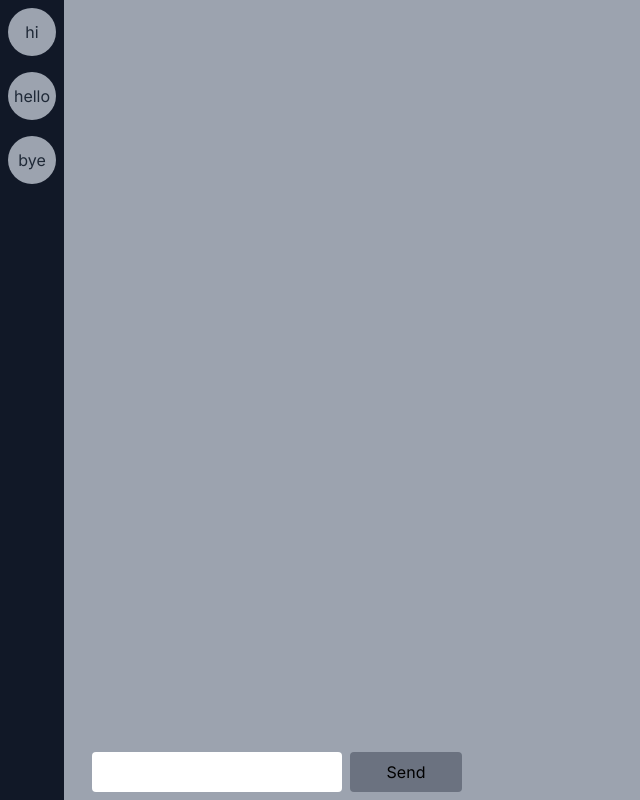
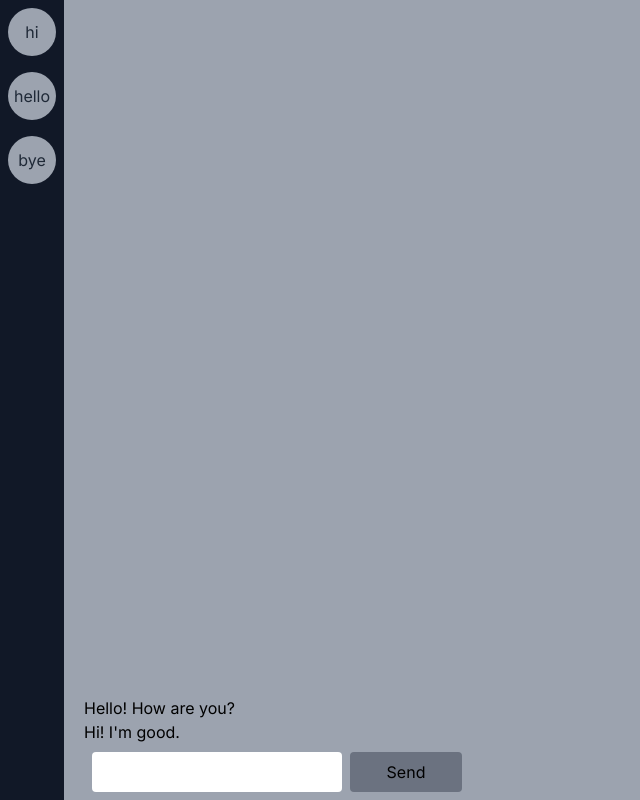
Before and after one commit to sorkofi/msg-app, a React (Vite) app: page /0 in a window 1280 px wide. Shown: the whole page, without its empty margins (0-640 px from the left). Built offline with nearby package versions, Linux system fonts and the light colour scheme.

Commit message:
added chat messages

```diff
--- a/src/components/Channel.tsx
+++ b/src/components/Channel.tsx
@@ -1,14 +1,19 @@
 import axios from "axios";
+import { useState } from "react";
 import { Message } from "./Message";
 
 
 export function Channel(props: any) {
+   const [messages, setMessages] = useState([
+      "Hello! How are you?",
+      "Hi! I'm good."
+   ]);
 
    return (
       <div className="w-full h-full flex flex-col-reverse mx-5">
 
          <div>
-
+            <Message channel={props.chan} data={messages} />
             <input
                type="text"
                className="relative m-2 rounded px-2 py-2"
--- a/src/components/Message.tsx
+++ b/src/components/Message.tsx
@@ -1,13 +1,22 @@
 import { useState } from "react";
 
 interface Props {
-   data: string
+   data: string[],
+   channel: [string]
 }
 
-export function Message(props: Props) {
+export function Message(args: Props) {
    const [message, setMessage] = useState([]);
 
    return (
-      <h1>Message</h1>
+      <ul>
+         {
+            args.data.map((message) => {
+               return <li>
+                  {message}
+               </li>
+            })
+         }
+      </ul>
    );
 }
```
